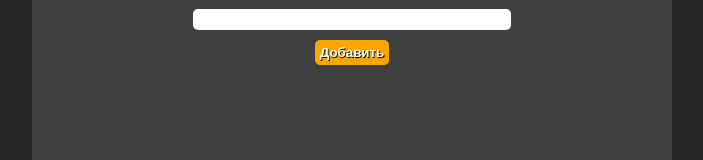
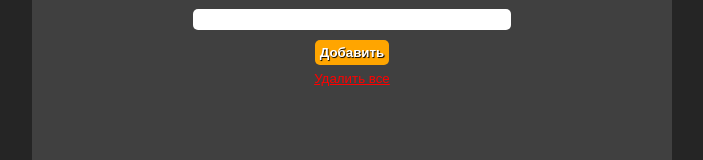
Before and after one commit to self-related/vue-todo-list, a Vue app: page / in a window 1280 px wide. Shown: the part 151-311 px from the top of the page, without its empty margins (288-991 px from the left). Built offline with nearby package versions, Linux system fonts and the light colour scheme.

Commit message:
feat: возможность очистить список

```diff
--- a/src/App.vue
+++ b/src/App.vue
@@ -2,6 +2,7 @@
   <div id="to-do-list">
     <h1>Лист</h1>
     <Form @item-added="addItem" />
+    <button id="delete-all" @click="deleteAll">Удалить все</button>
     <ul>
       <li v-for="item in items" :key="'item-' + nanoid()" >
         <Item :item="item" @item-deleted="deleteItem" @item-status-changed="changeStatus"/>
@@ -21,7 +22,7 @@ const items = ref([]);
 const addItem = (itemName) => {
   if (itemName === '')
     return;
-  if ( items.value.find(item => item.name === itemName) ) {
+  if ( items.value?.find(item => item.name === itemName) ) {
     alert("Уже есть такой пункт!");
     return;
   }
@@ -39,6 +40,12 @@ const changeStatus = (name, status) => {
   console.log(items.value);
 
 };
+
+const deleteAll = () => {
+  if (confirm("Удалить все элементы?")) {
+    items.value = [];
+  }
+};
 </script>
 
 <style>
@@ -55,6 +62,17 @@ const changeStatus = (name, status) => {
   justify-content: start;
   align-items: center;
 }
+#delete-all {
+  background: none;
+  border: none;
+  margin: 5px;
+  color: red;
+  text-decoration: underline;
+  cursor: pointer;
+}
+#delete-all:hover {
+  color: blueviolet;
+}
 
 ul {
   width: 55%;
--- a/src/components/Form.vue
+++ b/src/components/Form.vue
@@ -49,5 +49,14 @@ input[type="submit"] {
   color: white;
   font-weight: bold;
   text-shadow: 0.05rem 0.05rem 0.05rem black;
+  cursor: pointer;
+}
+
+input[type="submit"]:hover {
+    background-color: blueviolet;
+}
+
+input[type="submit"]:active {
+    background-color: red;
 }
 </style>
```
